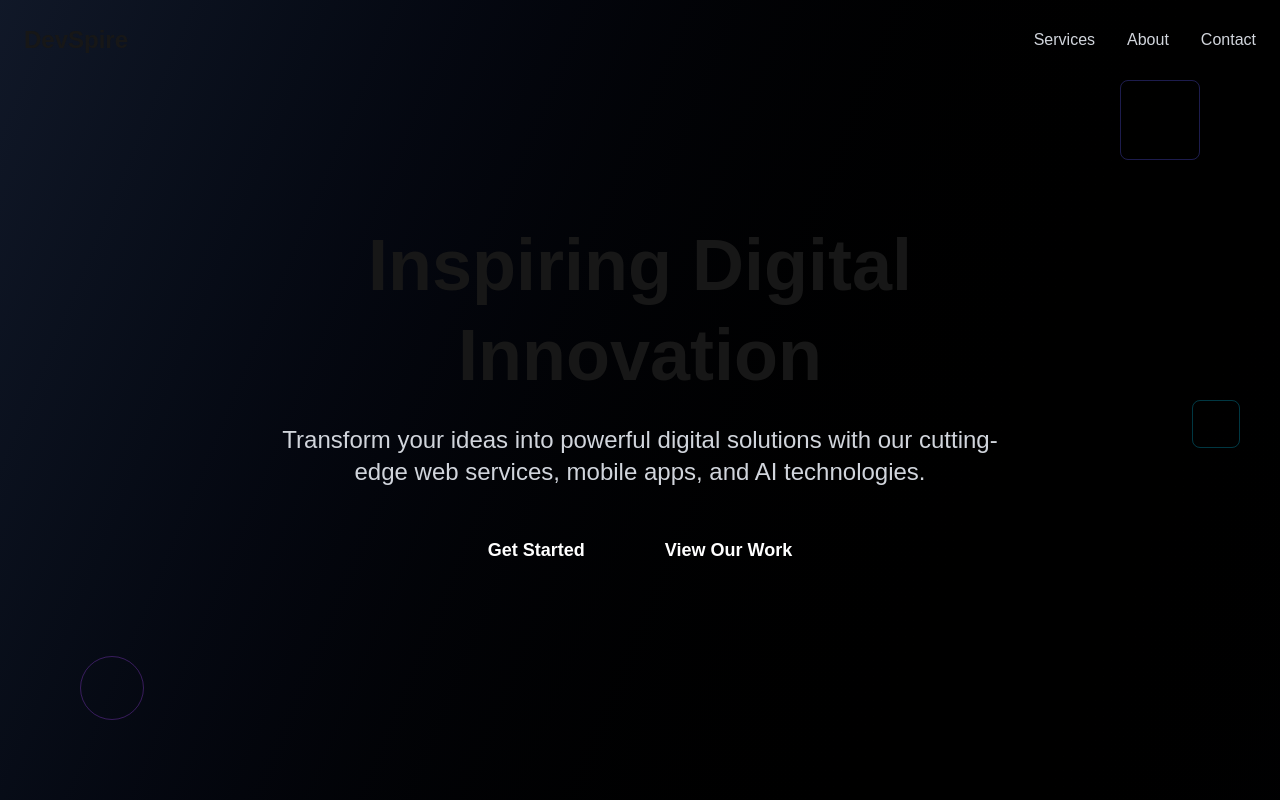
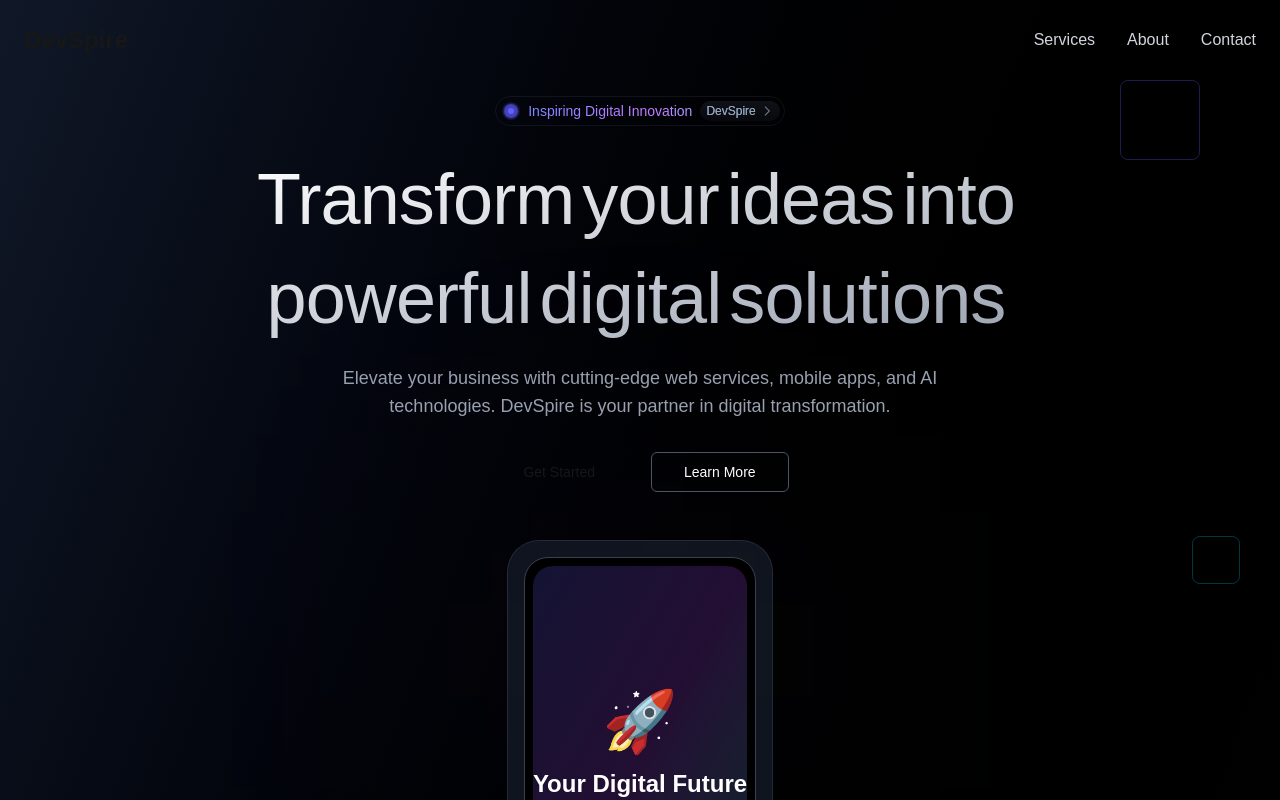
Before and after one commit to knightempire/Devspire, a Next.js app: page / in a window 1280 px wide. Shown: the top 800 px of the page. Built offline with nearby package versions, Linux system fonts and the light colour scheme.

Commit message:
Add modern hero component with animations

```diff
--- /dev/null
+++ b/server.js
@@ -0,0 +1,27 @@
+const { createServer } = require('http');
+const { parse } = require('url');
+const next = require('next');
+
+const dev = process.env.NODE_ENV !== 'production';
+const hostname = 'localhost';
+const port = process.env.PORT || 3000;
+
+const app = next({ dev, hostname, port });
+const handle = app.getRequestHandler();
+
+app.prepare().then(() => {
+  createServer(async (req, res) => {
+    try {
+      const parsedUrl = parse(req.url, true);
+      await handle(req, res, parsedUrl);
+    } catch (err) {
+      console.error('Error occurred handling', req.url, err);
+      res.statusCode = 500;
+      res.end('internal server error');
+    }
+  })
+  .listen(port, (err) => {
+    if (err) throw err;
+    console.log(`> Ready on http://${hostname}:${port}`);
+  });
+});
--- a/src/app/page.js
+++ b/src/app/page.js
@@ -2,6 +2,7 @@
 
 import { useState, useEffect } from 'react';
 import Footer from '@/components/Footer';
+import Hero from '@/components/hero';
 
 export default function Home() {
   const [isVisible, setIsVisible] = useState(false);
@@ -12,15 +13,6 @@ export default function Home() {
 
   return (
     <main className="min-h-screen bg-gradient-to-br from-gray-900 via-black to-gray-900">
-      {/* Hero Section */}
-      <section className="relative min-h-screen flex items-center justify-center overflow-hidden">
-        {/* Background Effects */}
-        <div className="absolute inset-0">
-          <div className="absolute top-1/4 left-1/4 w-96 h-96 bg-indigo-500 rounded-full mix-blend-multiply filter blur-xl opacity-20 animate-pulse-slow"></div>
-          <div className="absolute top-1/3 right-1/4 w-96 h-96 bg-purple-500 rounded-full mix-blend-multiply filter blur-xl opacity-20 animate-pulse-slow" style={{ animationDelay: '1s' }}></div>
-          <div className="absolute bottom-1/4 left-1/3 w-96 h-96 bg-cyan-500 rounded-full mix-blend-multiply filter blur-xl opacity-20 animate-pulse-slow" style={{ animationDelay: '2s' }}></div>
-        </div>
-
       {/* Navigation */}
       <nav className="fixed top-0 left-0 right-0 z-50 p-6">
         <div className="max-w-7xl mx-auto flex justify-between items-center">
@@ -35,29 +27,22 @@ export default function Home() {
         </div>
       </nav>
 
-        {/* Hero Content */}
-        <div className="relative z-10 text-center px-6 max-w-5xl mx-auto">
-          <h1 className={`text-5xl md:text-7xl font-bold mb-6 leading-tight ${isVisible ? 'animate-fadeInUp' : 'opacity-0'}`}>
-            Inspiring Digital
-            <span className="gradient-text block">Innovation</span>
-          </h1>
-          <p className={`text-xl md:text-2xl text-gray-300 mb-8 max-w-3xl mx-auto ${isVisible ? 'animate-fadeInUp' : 'opacity-0'}`} style={{ animationDelay: '0.2s' }}>
-            Transform your ideas into powerful digital solutions with our cutting-edge web services, mobile apps, and AI technologies.
-          </p>
-          <div className={`flex flex-col sm:flex-row gap-4 justify-center ${isVisible ? 'animate-fadeInUp' : 'opacity-0'}`} style={{ animationDelay: '0.4s' }}>
-            <button className="btn-primary px-8 py-4 rounded-full text-white font-semibold text-lg">
-              Get Started
-            </button>
-            <button className="glass px-8 py-4 rounded-full text-white font-semibold text-lg hover:bg-white hover:bg-opacity-10 transition-all">
-              View Our Work
-            </button>
-          </div>
+      {/* Hero Section */}
+      <section className="relative min-h-screen flex items-center justify-center overflow-hidden">
+        {/* Background Effects */}
+        <div className="absolute inset-0">
+          <div className="absolute top-1/4 left-1/4 w-96 h-96 bg-indigo-500 rounded-full mix-blend-multiply filter blur-xl opacity-20 animate-pulse-slow"></div>
+          <div className="absolute top-1/3 right-1/4 w-96 h-96 bg-purple-500 rounded-full mix-blend-multiply filter blur-xl opacity-20 animate-pulse-slow" style={{ animationDelay: '1s' }}></div>
+          <div className="absolute bottom-1/4 left-1/3 w-96 h-96 bg-cyan-500 rounded-full mix-blend-multiply filter blur-xl opacity-20 animate-pulse-slow" style={{ animationDelay: '2s' }}></div>
         </div>
 
         {/* Floating Elements */}
         <div className="absolute top-20 right-20 w-20 h-20 border border-indigo-500 rounded-lg animate-float opacity-30"></div>
         <div className="absolute bottom-20 left-20 w-16 h-16 border border-purple-500 rounded-full animate-float opacity-30" style={{ animationDelay: '1s' }}></div>
         <div className="absolute top-1/2 right-10 w-12 h-12 border border-cyan-500 rounded-lg animate-float opacity-30" style={{ animationDelay: '2s' }}></div>
+
+        {/* Hero Component */}
+        <Hero />
       </section>
 
       {/* Services Section */}
--- /dev/null
+++ b/src/components/hero.js
@@ -0,0 +1,78 @@
+"use client";
+
+import Link from "next/link";
+import { BlurText } from "./ui/blur-text";
+import { Button } from "./ui/button";
+
+const ArrowRightIcon = ({ className }) => (
+  <svg className={className} fill="none" stroke="currentColor" viewBox="0 0 24 24">
+    <path strokeLinecap="round" strokeLineJoin="round" strokeWidth={2} d="M9 5l7 7-7 7" />
+  </svg>
+);
+
+const Hero = () => {
+    return (
+        <div className="flex flex-col items-center text-center w-full max-w-5xl my-24 mx-auto z-40 relative">
+            <div className="pl-2 pr-1 py-1 rounded-full border border-gray-600/20 hover:border-gray-600/30 backdrop-blur-lg cursor-pointer flex items-center gap-2.5 select-none w-max mx-auto animate-fadeInUp">
+                <div className="w-3.5 h-3.5 rounded-full bg-indigo-500/40 flex items-center justify-center relative">
+                    <div className="w-2.5 h-2.5 rounded-full bg-indigo-500/60 flex items-center justify-center animate-ping">
+                        <div className="w-2.5 h-2.5 rounded-full bg-indigo-500/60 flex items-center justify-center animate-ping"></div>
+                    </div>
+                    <div className="w-1.5 h-1.5 rounded-full bg-indigo-500 flex items-center justify-center absolute top-1/2 left-1/2 -translate-x-1/2 -translate-y-1/2">
+                    </div>
+                </div>
+                <span className="inline-flex items-center justify-center gap-2 bg-gradient-to-r from-indigo-400 via-purple-400 to-cyan-400 bg-clip-text text-sm text-transparent">
+                    Inspiring Digital Innovation
+                    <span className="text-xs text-gray-400 px-1.5 py-0.5 rounded-full bg-gradient-to-b from-gray-600/20 to-gray-600/10 flex items-center justify-center">
+                        DevSpire
+                        <ArrowRightIcon className="w-3.5 h-3.5 ml-1 text-gray-500" />
+                    </span>
+                </span>
+            </div>
+
+            <BlurText
+                word={"Transform your ideas into\npowerful digital solutions"}
+                className="text-3xl sm:text-5xl lg:text-6xl xl:text-7xl bg-gradient-to-br from-white to-gray-400 bg-clip-text text-transparent py-2 md:py-0 lg:!leading-snug font-medium tracking-[-0.0125em] mt-6"
+            />
+
+            <div className="animate-fadeInUp" style={{ animationDelay: '0.3s' }}>
+                <p className="text-sm sm:text-base lg:text-lg mt-4 text-gray-400 max-w-2xl mx-auto">
+                    Elevate your business with cutting-edge web services, mobile apps, and AI technologies. <span className="hidden sm:inline">DevSpire is your partner in digital transformation.</span>
+                </p>
+            </div>
+
+            <div className="animate-fadeInUp" style={{ animationDelay: '0.5s' }}>
+                <div className="flex items-center justify-center md:gap-x-6 mt-8">
+                    <Button asChild size="lg" className="btn-primary">
+                        <Link href="#services">
+                            Get Started
+                        </Link>
+                    </Button>
+                    <Button asChild size="lg" variant="outline" className="hidden md:flex glass border-gray-600 text-white hover:bg-white/10">
+                        <Link href="#about">
+                            Learn More
+                        </Link>
+                    </Button>
+                </div>
+            </div>
+
+            <div className="animate-fadeInUp" style={{ animationDelay: '0.7s' }}>
+                <div className="relative mx-auto max-w-7xl rounded-xl lg:rounded-[32px] border border-gray-700/50 p-2 backdrop-blur-lg bg-gray-800/50 md:p-4 mt-12">
+                    <div className="absolute top-1/4 left-1/2 -z-10 w-3/4 h-1/4 -translate-x-1/2 -translate-y-1/2 bg-gradient-to-r from-indigo-500/20 via-purple-500/20 to-cyan-500/20 blur-[10rem]"></div>
+
+                    <div className="rounded-lg lg:rounded-[24px] border p-2 border-gray-700 bg-black">
+                        <div className="w-full h-64 lg:h-96 bg-gradient-to-br from-indigo-500/20 via-purple-500/20 to-cyan-500/20 rounded-lg lg:rounded-[20px] flex items-center justify-center">
+                            <div className="text-center">
+                                <div className="text-6xl mb-4">🚀</div>
+                                <div className="text-2xl font-bold text-white">Your Digital Future</div>
+                                <div className="text-gray-400">Powered by DevSpire</div>
+                            </div>
+                        </div>
+                    </div>
+                </div>
+            </div>
+        </div>
+    )
+};
+
+export default Hero
--- /dev/null
+++ b/src/components/ui/blur-text.js
@@ -0,0 +1,30 @@
+"use client";
+
+import { useMemo } from "react";
+
+export const BlurText = ({ word, className, duration = 1 }) => {
+  const words = useMemo(() => {
+    return word.split("\n").map((line) => line.split(" "));
+  }, [word]);
+
+  return (
+    <div className={className}>
+      {words.map((line, lineIndex) => (
+        <div key={lineIndex} className="block">
+          {line.map((word, wordIndex) => (
+            <span
+              key={wordIndex}
+              className="inline-block whitespace-nowrap mr-2 animate-fadeInUp"
+              style={{
+                animationDelay: `${(lineIndex * line.length + wordIndex) * 0.1}s`,
+                animationFillMode: 'both'
+              }}
+            >
+              {word}
+            </span>
+          ))}
+        </div>
+      ))}
+    </div>
+  );
+};
--- /dev/null
+++ b/src/components/ui/button.js
@@ -0,0 +1,59 @@
+import * as React from "react"
+
+const cn = (...classes) => {
+  return classes.filter(Boolean).join(' ')
+}
+
+// Simple Slot component replacement
+const Slot = React.forwardRef(({ children, ...props }, ref) => {
+  if (React.isValidElement(children)) {
+    return React.cloneElement(children, {
+      ...props,
+      ...children.props,
+      ref: ref,
+    });
+  }
+  return null;
+});
+Slot.displayName = "Slot";
+
+const buttonVariants = (variant = "default", size = "default") => {
+  const baseClasses = "inline-flex items-center justify-center whitespace-nowrap rounded-md shadow-none text-sm font-medium ring-offset-background transition transform-gpu ease-in-out duration-300 focus-visible:outline-none disabled:pointer-events-none disabled:opacity-50 active:scale-95 group select-none"
+
+  const variants = {
+    default: "bg-primary text-primary-foreground hover:opacity-70",
+    destructive: "bg-red-500 text-white hover:bg-red-600",
+    outline: "border border-gray-600 bg-transparent hover:bg-gray-700 hover:text-white",
+    secondary: "text-primary bg-primary/10 hover:bg-primary/30",
+    tertiary: "text-foreground bg-[#232323] hover:brightness-125",
+    subtle: "border border-input bg-accent/20 hover:bg-white/10 hover:text-accent-foreground",
+    ghost: "hover:bg-accent hover:text-accent-foreground",
+    link: "text-primary underline-offset-4 hover:underline",
+    white: "bg-foreground text-background hover:opacity-70",
+  }
+
+  const sizes = {
+    default: "h-9 px-4 py-2",
+    sm: "h-8 px-3",
+    lg: "h-10 px-8",
+    xl: "h-12 px-10",
+    icon: "h-8 w-8",
+    iconlg: "h-10 w-10",
+  }
+
+  return `${baseClasses} ${variants[variant]} ${sizes[size]}`
+}
+
+const Button = React.forwardRef(({ iconl, iconr, className, variant, size, asChild = false, ...props }, ref) => {
+  const Comp = asChild ? Slot : "button"
+  return (
+    <Comp
+      className={cn(buttonVariants(variant, size), className)}
+      ref={ref}
+      {...props}
+    />
+  )
+})
+Button.displayName = "Button"
+
+export { Button, buttonVariants }
```
Also changed, not shown: package.json (+7 -4 lines), public/manifest.json (added), 2 other files (tests, documents, lock files or other folders). Lines whose indentation alone changed are shown as unchanged.
